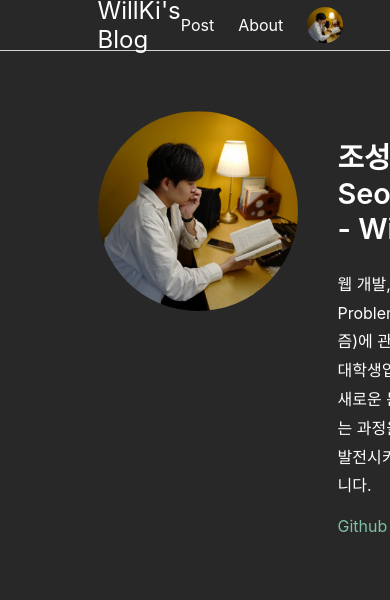
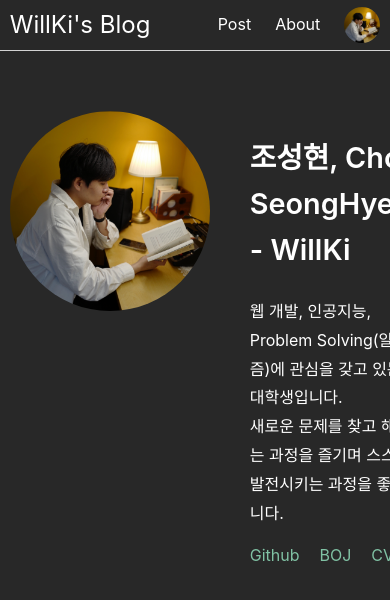
Before and after one commit to st42597/my-web, a React (Create React App) app in the folder client/: page / in a window 390 px wide. Shown: the top 600 px of the page. Built offline with nearby package versions, Linux system fonts and the light colour scheme.

Commit message:
style: add responsive design for mobile and fix line height

```diff
--- a/client/src/components/Header.css
+++ b/client/src/components/Header.css
@@ -7,7 +7,8 @@
 .header-nav {
   display: flex;
   margin: 0 auto;
-  width: 50%;
+  width: 90%;
+  max-width: 800px;
   height: 100%;
 }
 
@@ -40,3 +41,9 @@
 .text:hover {
   color: rgb(128, 194, 164);
 }
+
+@media (max-width: 768px) {
+  .header-nav {
+    width: 95%;
+  }
+}
--- a/client/src/index.css
+++ b/client/src/index.css
@@ -10,4 +10,5 @@ body {
   color: white;
   font-family: -apple-system, BlinkMacSystemFont, "Segoe UI", Roboto,
     "Helvetica Neue", Arial, sans-serif;
+  line-height: 1.6;
 }
--- a/client/src/router/router.css
+++ b/client/src/router/router.css
@@ -1,6 +1,13 @@
 .content-container {
   display: flex;
-  width: 50%;
+  width: 90%;
+  max-width: 800px;
   margin: 0 auto;
   padding: 60px 0px;
 }
+
+@media (max-width: 768px) {
+  .content-container {
+    width: 95%;
+  }
+}
```
